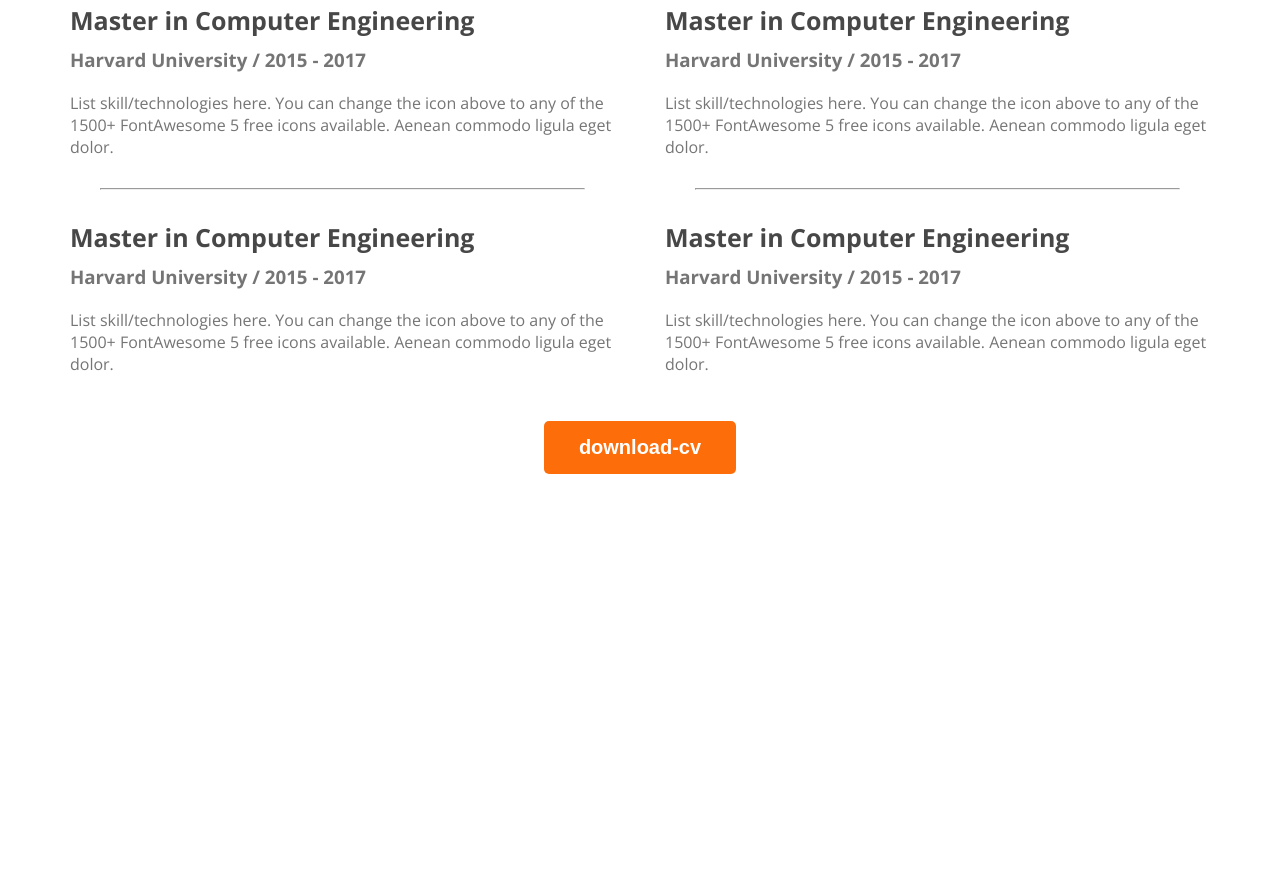
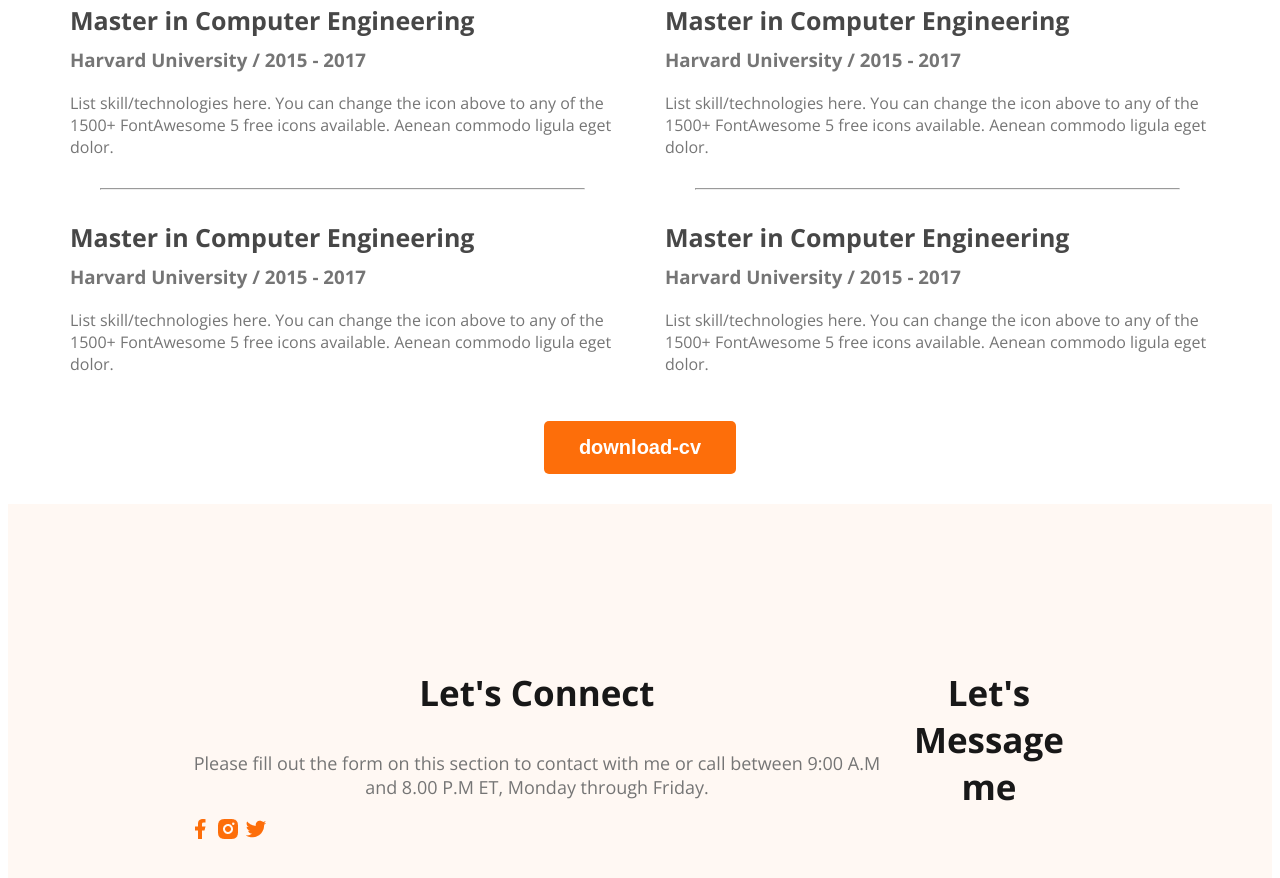
Before and after one commit to Emrandu1989/developer-portfolio, a plain HTML site: page index.html in a window 1280 px wide. Shown: the part 2708-3586 px from the top of the page. Before the commit the page ends 3212 px from the top, so only its background shows below. Drawn offline with nearby package versions, Linux system fonts and the light colour scheme.

Commit message:
basic footer start

```diff
--- a/index.html
+++ b/index.html
@@ -155,7 +155,22 @@
              </section>
     </main>
     <footer>
-
+        <div class="footer-column">
+            <h3 class="section-title">
+                 Let's Connect
+            </h3>
+            <p class="section-description">
+                Please fill out the form on this section to contact with me or call between 9:00 A.M and 8.00 P.M ET, Monday through Friday.
+            </p>
+            <div class="social-links">
+                 <a href=""><img src="images/icons/facebook.png" alt=""></a>
+                 <a href=""><img src="images/icons/insta.png" alt=""></a>
+                 <a href=""><img src="images/icons/twitter.png" alt=""></a>
+            </div>
+        </div>
+        <div class="footer-column">
+            <h3 class="section-title">Let's Message me</h3>
+        </div>
     </footer>
 </body>
 </html>
--- a/styles/portfolio.css
+++ b/styles/portfolio.css
@@ -173,3 +173,11 @@ main section{
     text-align: center;
     margin: 30px;
 }
+
+/* footer style */
+
+footer{
+    display: flex;
+    background: #FFF8F3;
+    padding: 130px 180px;
+}
```
